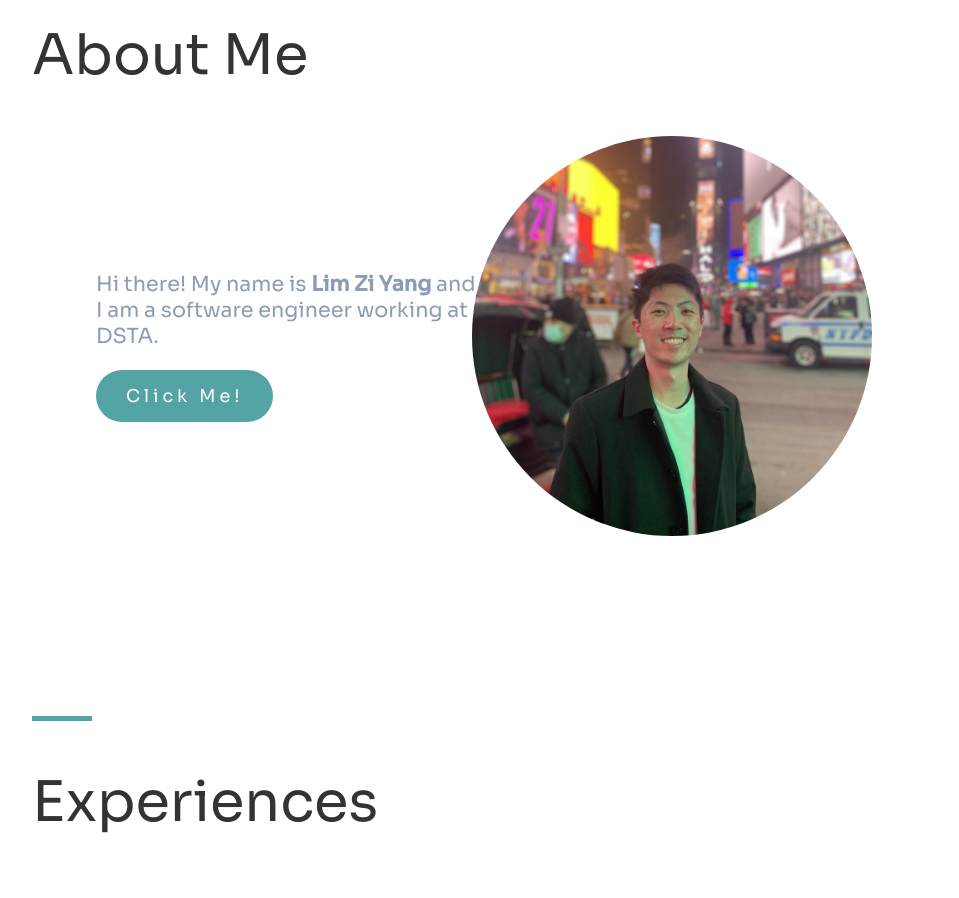
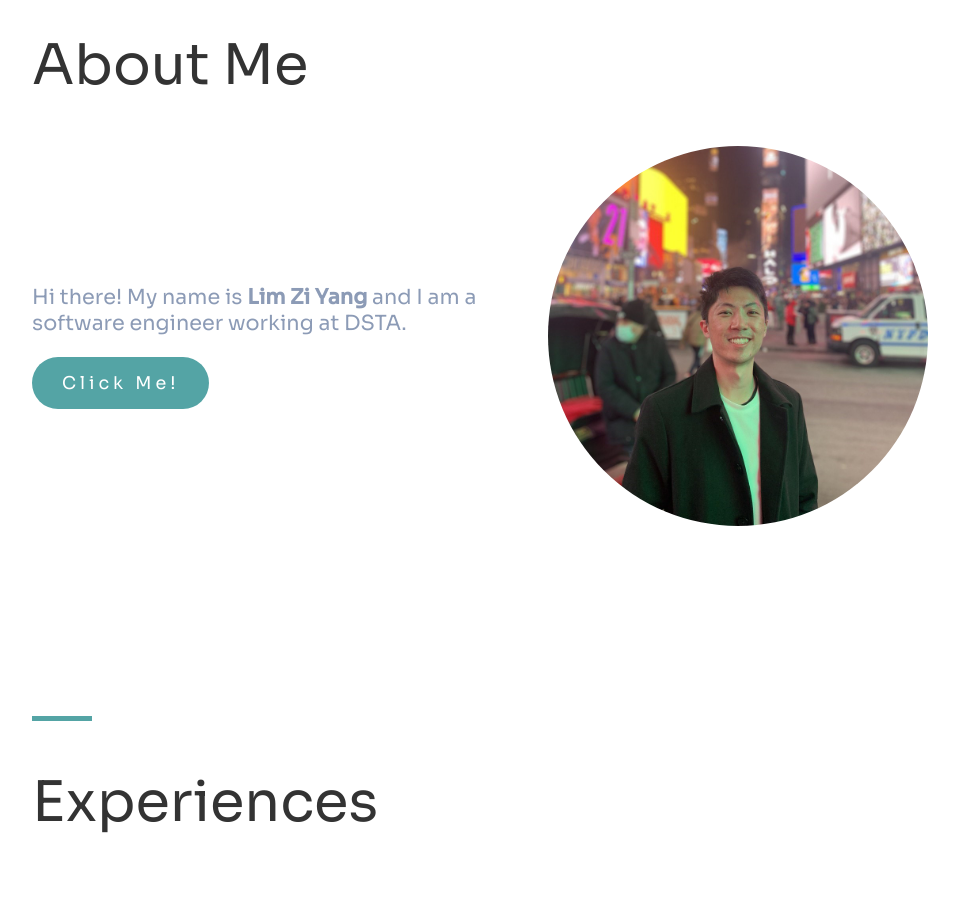
Before and after one commit to Ziyang-98/my-website-2.0, a React (Create React App) app: page / in a window 1280 px wide. Shown: the part 980-1878 px from the top of the page, without its empty margins (160-1119 px from the left). Built offline with nearby package versions, Linux system fonts and the light colour scheme.

Commit message:
refactor: update about me styles

```diff
--- a/src/sections/about/index.module.scss
+++ b/src/sections/about/index.module.scss
@@ -25,7 +25,7 @@
   justify-content: space-evenly;
   align-items: center;
   flex-direction: row;
-  width: 60%;
+  width: 70%;
 }
 
 .about-me-container {
@@ -45,7 +45,7 @@
 
 .avatar-container {
   display: flex;
-  justify-content: center;
+  justify-content: flex-end;
   align-items: center;
   width: 50%;
   height: 50%;
@@ -53,8 +53,8 @@
 }
 
 .avatar {
-  width: 400px;
-  height: 400px;
+  width: 380px;
+  height: 380px;
   border-radius: 50%;
   object-fit: cover;
   transform-origin: center center;
```
